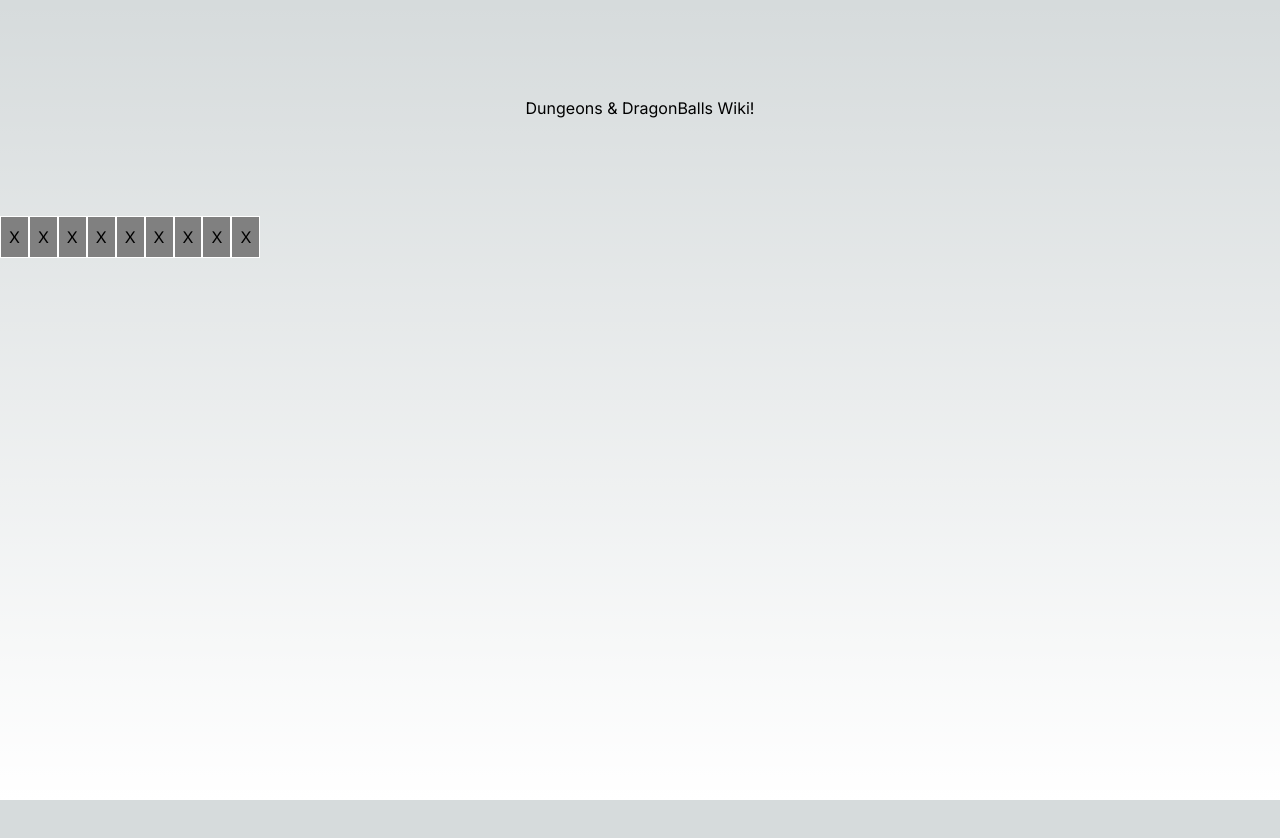
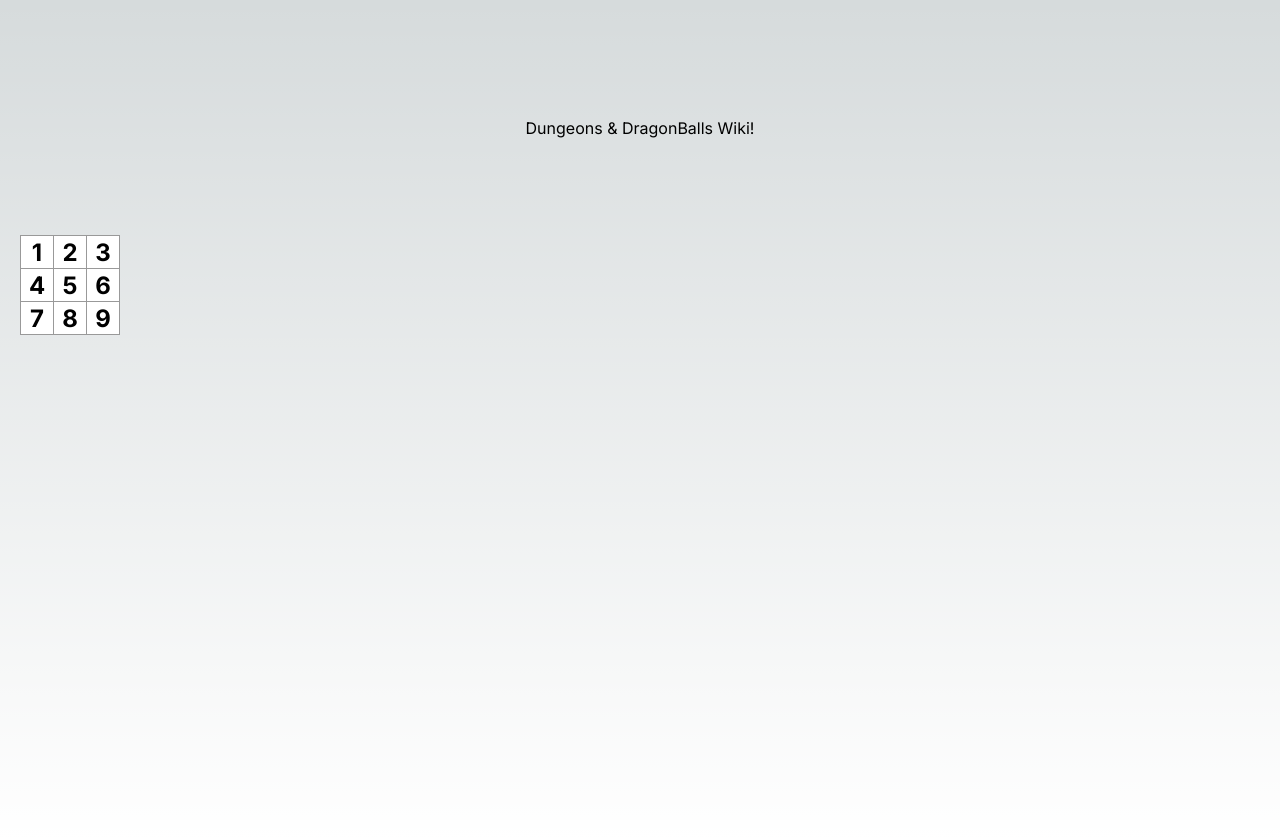
Before and after one commit to KylePep/ddbwiki, a Next.js app: page / in a window 1280 px wide. Before the commit the page ends 800 px from the top, so only its background shows below. Built offline with nearby package versions, Linux system fonts and the light colour scheme.

Commit message:
imported css from tutorial

```diff
--- a/app/globals.css
+++ b/app/globals.css
@@ -23,10 +23,97 @@ body {
       rgb(var(--background-end-rgb))) rgb(var(--background-start-rgb));
 }
 
+* {
+  box-sizing: border-box;
+}
+
+body {
+  font-family: sans-serif;
+  margin: 20px;
+  padding: 0;
+}
+
+h1 {
+  margin-top: 0;
+  font-size: 22px;
+}
+
+h2 {
+  margin-top: 0;
+  font-size: 20px;
+}
+
+h3 {
+  margin-top: 0;
+  font-size: 18px;
+}
+
+h4 {
+  margin-top: 0;
+  font-size: 16px;
+}
+
+h5 {
+  margin-top: 0;
+  font-size: 14px;
+}
+
+h6 {
+  margin-top: 0;
+  font-size: 12px;
+}
+
+code {
+  font-size: 1.2em;
+}
+
+ul {
+  padding-inline-start: 20px;
+}
+
+* {
+  box-sizing: border-box;
+}
+
+body {
+  font-family: sans-serif;
+  margin: 20px;
+  padding: 0;
+}
+
 .square {
-  padding: 8px;
-  background-color: gray;
-  border: 1px solid white;
+  background: #fff;
+  border: 1px solid #999;
+  float: left;
+  font-size: 24px;
+  font-weight: bold;
+  color: black;
+  line-height: 34px;
+  height: 34px;
+  margin-right: -1px;
+  margin-top: -1px;
+  padding: 0;
+  text-align: center;
+  width: 34px;
+}
+
+.board-row:after {
+  clear: both;
+  content: '';
+  display: table;
+}
+
+.status {
+  margin-bottom: 10px;
+}
+
+.game {
+  display: flex;
+  flex-direction: row;
+}
+
+.game-info {
+  margin-left: 20px;
 }
 
 @layer utilities {
--- a/app/tictactoe.tsx
+++ b/app/tictactoe.tsx
@@ -1,15 +1,21 @@
 export default function Square(){
   return (
 <>
-<button className="square">X</button>
-<button className="square">X</button>
-<button className="square">X</button>
-<button className="square">X</button>
-<button className="square">X</button>
-<button className="square">X</button>
-<button className="square">X</button>
-<button className="square">X</button>
-<button className="square">X</button>
+<div className="board-row">
+<button className="square">1</button>
+<button className="square">2</button>
+<button className="square">3</button>
+</div>
+<div className="board-row">
+<button className="square">4</button>
+<button className="square">5</button>
+<button className="square">6</button>
+</div>
+<div className="board-row">
+<button className="square">7</button>
+<button className="square">8</button>
+<button className="square">9</button>
+</div>
 </>
   );
 }
```
